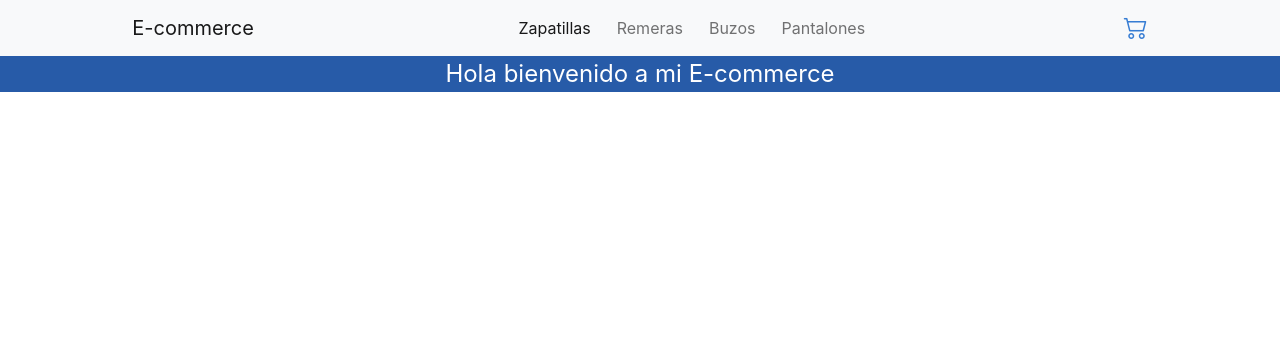
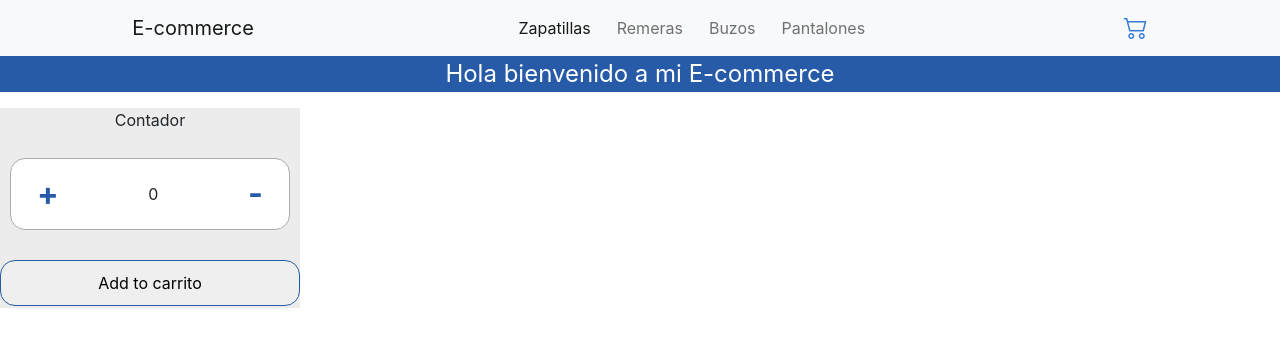
Before and after one commit to FabriAlberto/Ecommerce-reactJS, a React (Create React App) app: page / in a window 1280 px wide. Shown: the top 346 px of the page. Built offline with nearby package versions, Linux system fonts and the light colour scheme.

Commit message:
agregando component ItemCount

```diff
--- /dev/null
+++ b/src/Components/ItemCount.js
@@ -0,0 +1,24 @@
+import { useState } from "react";
+import'../css/ItemCount.css'
+const ItemCount = () => {
+    const [cont, setCont] = useState(0);
+
+    const sumar = () => { setCont(cont + 1) }
+    const restar = () => { cont > 0 ? setCont(cont - 1) : console.log("error") }
+    const onAdd=()=>{ cont>0? alert( `Elementos agregados ${cont} `) : alert("no agrego elementos") }
+    return (
+        <>
+            <div className="contenedor__ItemCount">
+                <p> Contador </p>
+                <div className="contenedor__contador">
+                    <button onClick={sumar} className="button__contador"> + </button>
+                    <p className="p__contador">{cont}</p>
+                    <button onClick={restar} className="button__contador"> - </button>
+                </div>
+                <button onClick={onAdd} className="button__add">Add to carrito</button>
+            </div>
+        </>
+    );
+
+}
+export default ItemCount;
--- a/src/Home.js
+++ b/src/Home.js
@@ -1,6 +1,7 @@
 import NavBar from './Components/NavBar';
 import ItemListContainer from './Components/ItemListContainer';
 import './css/Home.css'
+import ItemCount from './Components/ItemCount';
 const Home = () => {
  let saludo="Hola bienvenido a mi E-commerce"
   return (
@@ -11,6 +12,8 @@ const Home = () => {
       <div className='saludo'>
       <ItemListContainer greeting={saludo}/>
       </div>
+      <ItemCount/>
+
     </>
 
   );
--- /dev/null
+++ b/src/css/ItemCount.css
@@ -0,0 +1,39 @@
+.contenedor__ItemCount{
+
+    width: 300px;
+    height: 200px;
+    display: flex;
+    flex-direction: column;
+    background-color: #ececec;
+    text-align: center;
+
+}
+.button__add{
+    margin-top: 20px;
+    border: 1px solid #275ba8;
+    border-radius: 15px;
+    padding: 10px;
+
+}
+.button__contador{
+
+   background-color: #fff;
+   border: none;
+   color: #275ba8;
+   font-weight: bold;
+   font-size: 2rem;
+}
+.contenedor__contador{
+    display: flex;
+    flex-direction: row;
+    justify-content: space-between;
+    align-items: center;
+    background-color:#fff ;
+    padding: 10px 20px ;
+    margin: 10px;
+    border: 1px solid #acacac;
+    border-radius: 15px;
+}
+.p__contador{
+   margin: 0px;
+}
```
Also changed, not shown: src/css/Home.css (line endings or trailing spaces).
